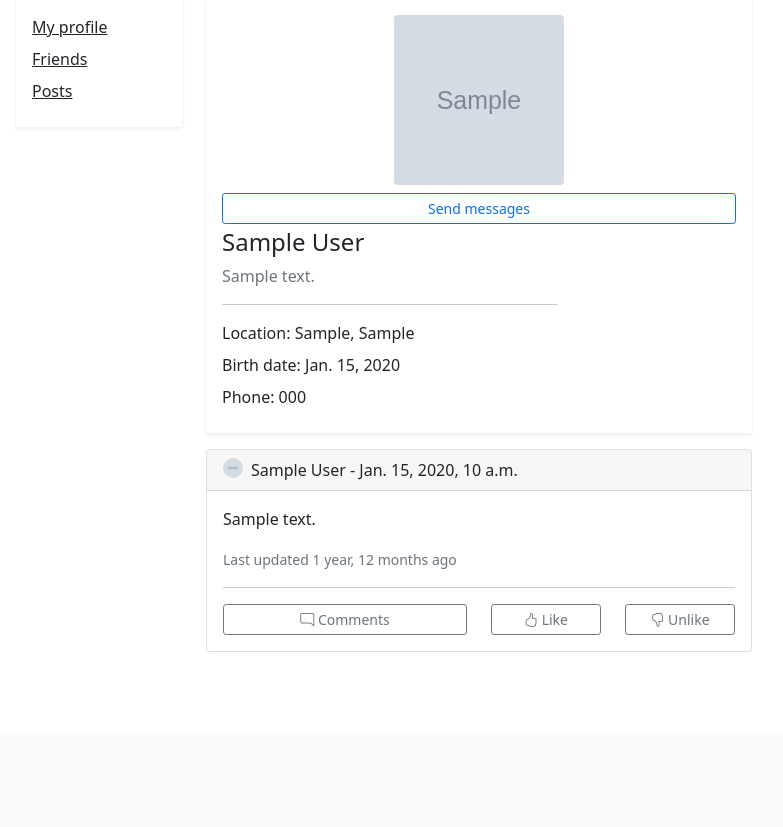
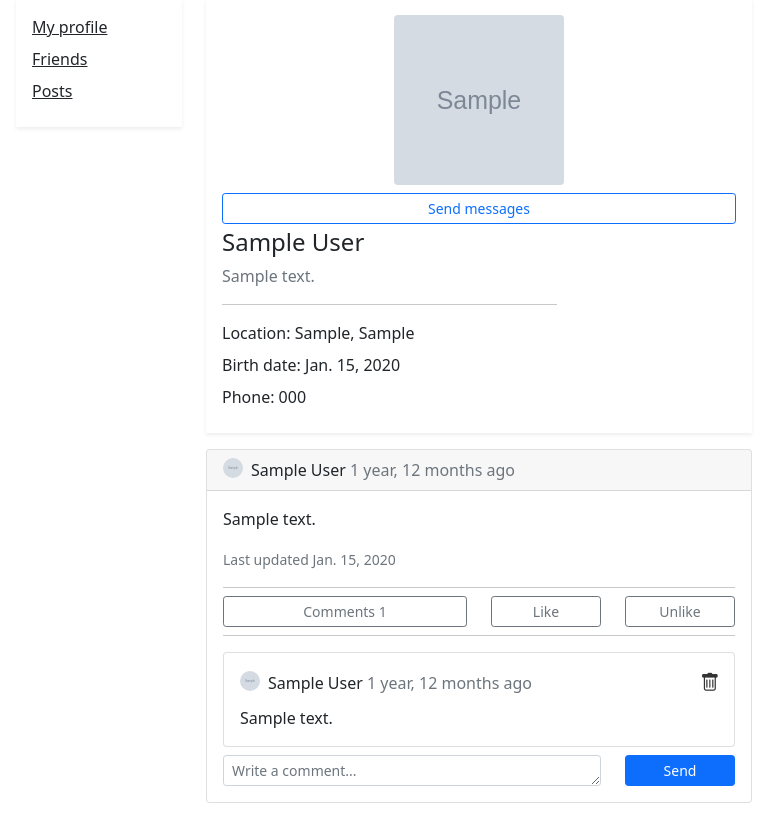
Before and after one commit to UladzislauBaranau/social-network, a Django app: page /profiles/1 in a window 1280 px wide. Shown: the part 65-892 px from the top of the page, without its empty margins (161-944 px from the left). Before the commit the page ends 717 px from the top, so only its background shows below. Run offline with Django 3.2, Linux system fonts and the light colour scheme; a user stored in the database is signed in; tables that the repository leaves empty hold one stand-in row (values such as "Sample post"); grey boxes marked "Sample" are stand-in pictures; some libraries are stand-ins or nearby versions.

Commit message:
Fix a templates

```diff
--- a/socialnetwork/profiles/templates/profiles/friend_details.html
+++ b/socialnetwork/profiles/templates/profiles/friend_details.html
@@ -65,25 +65,63 @@
               <div class="row">
                 <div class="col align-self-center">
                   <img src="{{ obj.avatar.url }}" class="rounded-circle float-start me-2" width="20" height="20">
-                  {{ obj.first_name }} {{ obj.last_name }} - {{ post.date_created }}
+                  {{ obj.first_name }} {{ obj.last_name }}
+                  <span class="text-muted">{{ post.date_created|timesince }} ago</span>
                 </div>
               </div>
             </div>
             <div class="card-body">
               <p class="card-text">{{ post.content }}</p>
-              <p class="card-text"><small class="text-muted">Last updated {{ post.date_updated|timesince }} ago</small></p>
-              <hr>
+              <p class="card-text"><small class="text-muted">Last updated {{ post.date_updated }} </small></p>
+              <hr class="mb-2">
               <div class="row">
                 <div class="col-6 d-grid gap-2 align-self-center">
-                  <button type="button" class="btn btn-outline-secondary btn-sm"><i class="bi bi-chat-right"></i> {% translate 'Comments' %}</button>
+                  <button type="button" class="btn btn-outline-secondary btn-sm">{% translate 'Comments' %}
+                    {% if post.n_comments %}
+                      {{ post.n_comments }}
+                    {% endif %}
+                  </button>
                 </div>
-                <div class="col-3 d-grid gap-2 align-self-center">
-                  <button type="button" class="btn btn-outline-secondary btn-sm"><i class="bi bi-hand-thumbs-up"></i> {% translate 'Like' %}</button>
+                <div class="col-3 d-grid">
+                  <button type="button" class="btn btn-outline-secondary btn-sm">{% translate 'Like' %}</button>
                 </div>
-                <div class="col-3 d-grid gap-2 align-self-center">
-                  <button type="button" class="btn btn-outline-secondary btn-sm"><i class="bi bi-hand-thumbs-down"></i> {% translate 'Unlike' %}</button>
+                <div class="col-3 d-grid">
+                  <button type="button" class="btn btn-outline-secondary btn-sm">{% translate 'Unlike' %}</button>
                 </div>
               </div>
+              <hr class="mt-2">
+
+              {% for c in post.comments.all %}
+                <div class="card mb-2">
+                  <div class="card-body">
+                    <div class="row">
+                        <div class="col align-self-center">
+                          <img src="{{ c.comment_author.avatar.url }}" class="rounded-circle float-start me-2" width="20" height="20">
+                          {{ c.comment_author.first_name }} {{ c.comment_author.last_name }}
+                          <span class="text-muted">{{ c.date_created|timesince }} ago</span>
+                        </div>
+                        {% ifequal c.comment_author.id request.user.id %}
+                          <div class="col-1"><a href="#" style="color: #333;"><i class="bi bi-trash" style="font-size: 1.2rem"></i></a></div>
+                        {% endifequal %}
+                    </div>
+                    <p class="card-text mt-2">{{ c.text_body }}</p>
+                  </div>
+                </div>
+              {% endfor %}
+
+              <form method="POST">
+                {% csrf_token %}
+                <input type="hidden" name="post_id" value={{post.id}}>
+                <div class="row">
+                  <div class="col-9">
+                    <textarea class="form-control form-control-sm" name="text_body" style="height: 30px" placeholder="{% translate 'Write a comment...' %}"></textarea>
+                  </div>
+                  <div class="col-3 d-grid">
+                    <button type="submit" class="btn btn-primary btn-sm" name="submit_comment_form">{% translate 'Send' %}</button>
+                  </div>
+                </div>
+              </form>
+
             </div>
           </div>
         {% endfor %}
--- a/socialnetwork/profiles/views.py
+++ b/socialnetwork/profiles/views.py
@@ -154,10 +154,20 @@ def get_friends_list_view(request):
 def friend_details_view(request, pk):
     obj = get_object_or_404(Profile, pk=pk)
     posts = Post.objects.all().order_by('-date_created').filter(post_author=obj)
+    comment_form = CommentForm()
+
+    if request.method == "POST":
+        comment_form = CommentForm(request.POST)
+        if comment_form.is_valid():
+            new_comment = comment_form.save(commit=False)
+            new_comment.comment_author = request.user
+            new_comment.post = Post.objects.get(id=request.POST.get('post_id'))
+            new_comment.save()
 
     context = {
         'obj': obj,
         'posts': posts,
+        'comment': comment_form,
     }
     return render(request, 'profiles/friend_details.html', context)
 
```
Also changed, not shown: socialnetwork/profiles/templates/profiles/user_profile.html (+29 -6 lines).
